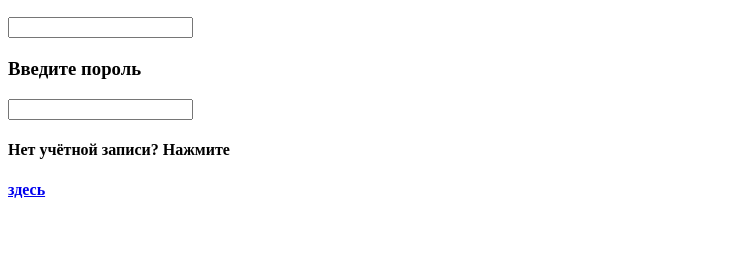
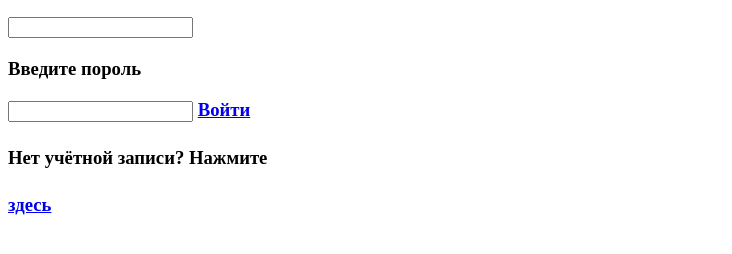
Before and after one commit to SpuikOF/stube, a plain HTML site: page index.html in a window 1280 px wide. Shown: the part 96-350 px from the top of the page, without its empty margins (0-732 px from the left). Drawn offline with Linux system fonts and the light colour scheme.

Commit message:
Update index.html

```diff
--- a/index.html
+++ b/index.html
@@ -3,5 +3,6 @@
 <input>
 <h3>Введите пороль<h3>
 <input>
+<a href="https://spuikof.github.io/stubehome/">Войти<a/>
 <h4>Нет учётной записи? Нажмите <h4>
 <a href="https://spuikof.github.io/screateacc/">здесь</a>
```
